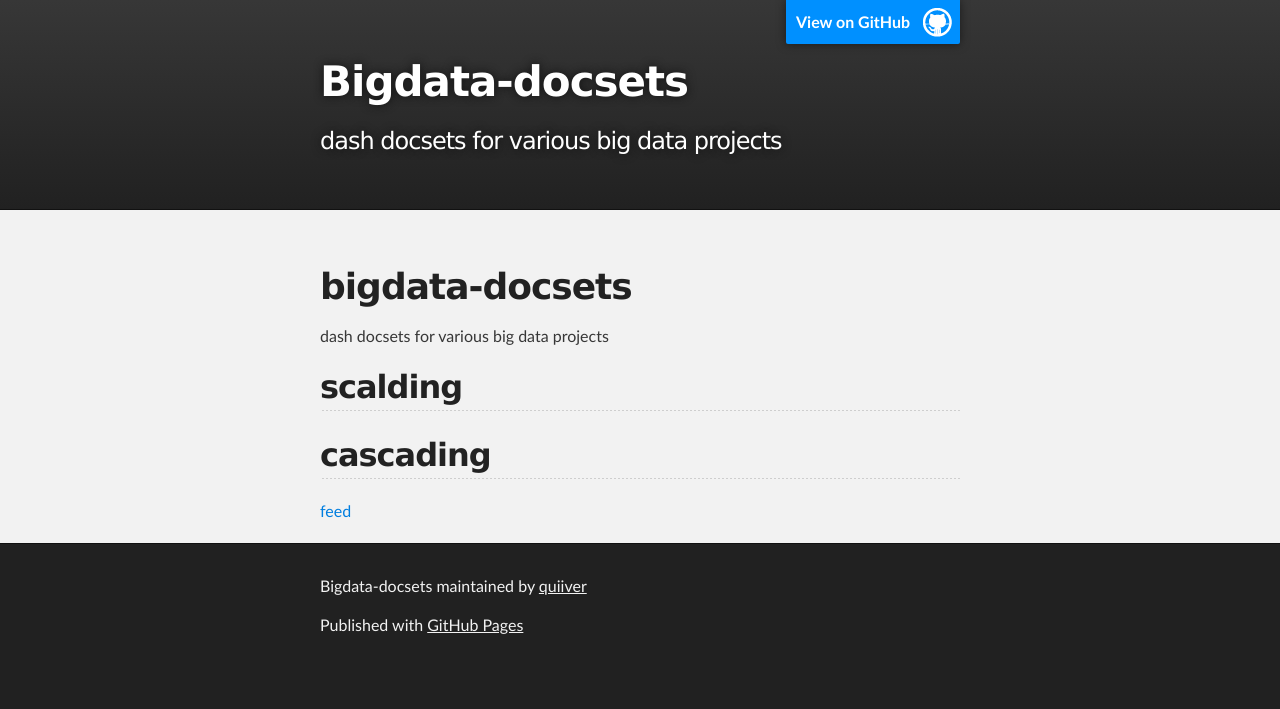
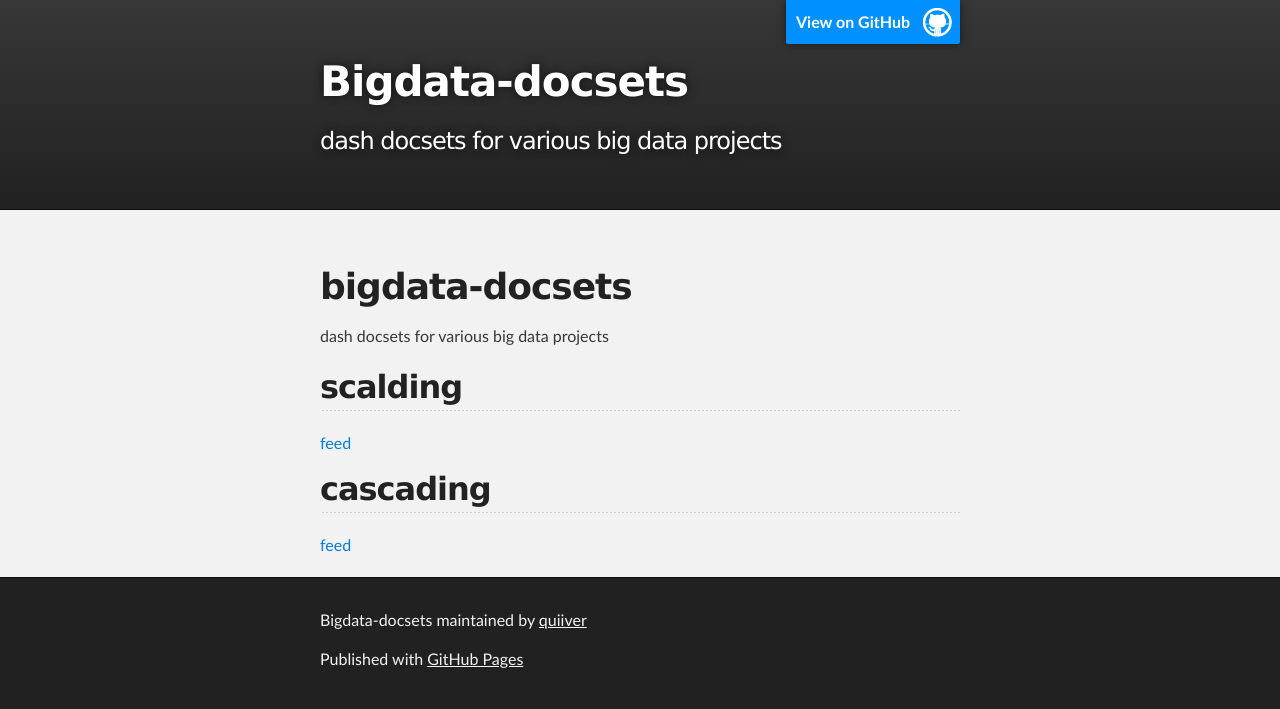
Before and after one commit to quiiver/bigdata-docsets, a plain HTML site: page index.html in a window 1280 px wide. Drawn offline with Linux system fonts and the light colour scheme.

Commit message:
Adding scalding feed

```diff
--- a/index.html
+++ b/index.html
@@ -34,6 +34,7 @@
 
 <h2>
 <a name="scalding" class="anchor" href="#scalding"><span class="octicon octicon-link"></span></a>scalding</h2>
+<a class="feed" href="dash-feed://https%3A%2F%2Fgithub.com%2Fquiiver%2Fbigdata-docsets%2Fraw%2Fmaster%2Ffeeds%2FScalding.xml">feed</a>
 
 <h2>
 <a name="cascading" class="anchor" href="#cascading"><span class="octicon octicon-link"></span></a>cascading</h2>
```
